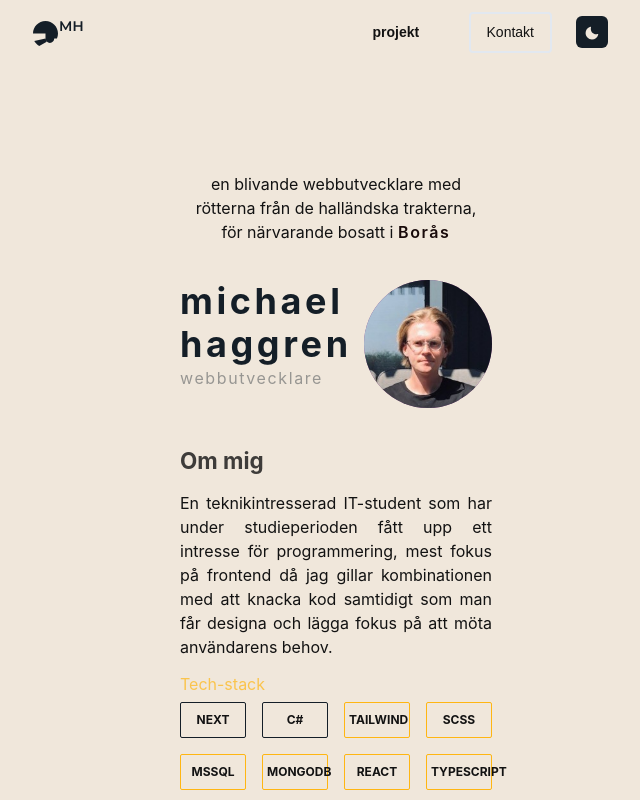
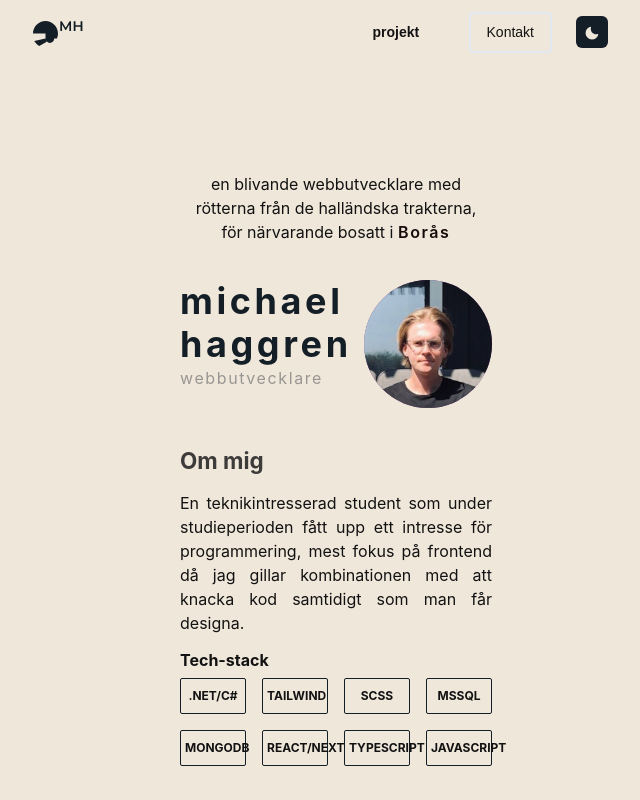
Before and after one commit to michaelhaggren/portfolio, a Next.js app: page / in a window 1280 px wide. Shown: the top 800 px of the page, without its empty margins (304-944 px from the left). Built offline with nearby package versions, Linux system fonts and the light colour scheme.

Commit message:
Smaller tweaks/fixes

```diff
--- a/components/ProjectItem/index.tsx
+++ b/components/ProjectItem/index.tsx
@@ -8,7 +8,7 @@ export const Title = ({ children }: TitleProps) => (
   <Box>
     <NextLink href="/projects" passHref>
       <Link>
-        <Paragraph className=" w-auto  inline-block border-orange-orangePrimary hover:border-b ">
+        <Paragraph className=" w-auto  inline-block y hover:border-b ">
           projects
         </Paragraph>
       </Link>
@@ -18,7 +18,7 @@ export const Title = ({ children }: TitleProps) => (
       <ChevronRightIcon />{' '}
     </span>
     <Heading
-      className="text-orange-orangePrimary opacity-80"
+      className="opacity-80"
       display="inline-block"
       as="h3"
       fontSize={20}
--- a/pages/index.tsx
+++ b/pages/index.tsx
@@ -16,6 +16,7 @@ import { FaBeer } from 'react-icons/fa';
 import { HiChartBar, HiOutlineCode } from 'react-icons/hi';
 import { GiPianoKeys, GiFoodTruck } from 'react-icons/gi';
 import Head from 'next/head';
+import { motion, MotionConfig } from 'framer-motion';
 const Home = () => (
   <Box>
     <Head>
@@ -23,11 +24,13 @@ const Home = () => (
       <meta name="twitter:title" />
       <meta property="og:title" />
     </Head>
+
     <div className="grid place-items-center grid-cols-1">
       <div className="w-2/4 md:w-1/4 sm:w-1/6">
+        <Section delay="0.2">
           <Box borderRadius="xl" mb={6} mt={10} p={3} textAlign="center">
-          en blivande webbutvecklare med rötterna från de halländska trakterna,
-          för närvarande bosatt i{' '}
+            en blivande webbutvecklare med rötterna från de halländska
+            trakterna, för närvarande bosatt i{' '}
             <Box
               className="inline-block"
               color={useColorModeValue('#180A0A', '#ffb612')}
@@ -66,26 +69,21 @@ const Home = () => (
               textAlign="center"
             ></Box>
           </Box>
-        <Section>
+        </Section>
+        <Section delay="0.4">
           <Heading as="h2" mt={10} fontSize="1.4em" className=" opacity-80">
             Om mig
           </Heading>
 
           <Box alignItems="center" my={4}>
             <Paragraph>
-              En teknikintresserad IT-student som har under studieperioden fått
-              upp ett intresse för programmering, mest fokus på frontend då jag
-              gillar kombinationen med att knacka kod samtidigt som man får
-              designa och lägga fokus på att möta användarens behov.
+              En teknikintresserad student som under studieperioden fått upp ett
+              intresse för programmering, mest fokus på frontend då jag gillar
+              kombinationen med att knacka kod samtidigt som man får designa.
             </Paragraph>
           </Box>
           <Box alignItems="center" my={4}>
-            <Heading
-              className="text-orange-orangePrimary opacity-70"
-              as="h4"
-              fontSize="1em"
-              fontWeight="normal"
-            >
+            <Heading as="h3" fontSize="1em" fontWeight="bold">
               Tech-stack
             </Heading>
             <Paragraph>
@@ -98,25 +96,17 @@ const Home = () => (
                   borderColor={useColorModeValue('#141E27', '#ffb612')}
                   py="2"
                   px="1"
-                  className=" border text-center"
-                  colorScheme="grey"
-                >
-                  Next
-                </Badge>
-                <Badge
-                  border="1px"
-                  borderColor={useColorModeValue('#141E27', '#ffb612')}
-                  py="2"
-                  px="1"
                   className="border text-center"
                   colorScheme="grey"
                 >
-                  C#
+                  .NET/C#
                 </Badge>
                 <Badge
                   py="2"
                   px="1"
-                  className="border-orange-orangePrimary border text-center"
+                  border="1px"
+                  borderColor={useColorModeValue('#141E27', '#ffb612')}
+                  className="border text-center"
                   colorScheme="grey"
                 >
                   Tailwind
@@ -124,7 +114,9 @@ const Home = () => (
                 <Badge
                   py="2"
                   px="1"
-                  className="border-orange-orangePrimary border text-center"
+                  border="1px"
+                  borderColor={useColorModeValue('#141E27', '#ffb612')}
+                  className="border text-center"
                   colorScheme="grey"
                 >
                   SCSS
@@ -132,7 +124,9 @@ const Home = () => (
                 <Badge
                   py="2"
                   px="1"
-                  className="border-orange-orangePrimary border text-center"
+                  border="1px"
+                  borderColor={useColorModeValue('#141E27', '#ffb612')}
+                  className="border text-center"
                   colorScheme="grey"
                 >
                   MSSQL
@@ -140,7 +134,9 @@ const Home = () => (
                 <Badge
                   py="2"
                   px="1"
-                  className="border-orange-orangePrimary border text-center"
+                  border="1px"
+                  borderColor={useColorModeValue('#141E27', '#ffb612')}
+                  className="border text-center"
                   colorScheme="grey"
                 >
                   MongoDB
@@ -148,15 +144,19 @@ const Home = () => (
                 <Badge
                   py="2"
                   px="1"
-                  className="border-orange-orangePrimary border text-center"
+                  border="1px"
+                  borderColor={useColorModeValue('#141E27', '#ffb612')}
+                  className="border text-center"
                   colorScheme="grey"
                 >
-                  React
+                  React/Next
                 </Badge>
                 <Badge
                   py="2"
                   px="1"
-                  className="border-orange-orangePrimary border text-center"
+                  border="1px"
+                  borderColor={useColorModeValue('#141E27', '#ffb612')}
+                  className="border text-center"
                   colorScheme="grey"
                 >
                   Typescript
@@ -164,17 +164,19 @@ const Home = () => (
                 <Badge
                   py="2"
                   px="1"
-                  className="border-orange-orangePrimary border text-center"
+                  border="1px"
+                  borderColor={useColorModeValue('#141E27', '#ffb612')}
+                  className="border text-center"
                   colorScheme="grey"
                 >
-                  Typescript
+                  JAVASCRIPT
                 </Badge>
               </SimpleGrid>
             </Paragraph>
           </Box>
         </Section>
         <Divider />
-        <Section>
+        <Section delay="0.6">
           <Heading as="h2" mt={10} fontSize="1.4em" className=" opacity-80">
             Projekt
           </Heading>
@@ -185,14 +187,15 @@ const Home = () => (
                 rightIcon={<ChevronRightIcon />}
                 bg={useColorModeValue('#141E27', '#ffb612')}
                 color={useColorModeValue('#ffb612', '#141E27')}
+                className="hover:bg-current text-current"
               >
-                Mina projekt
+                Mina Projekt
               </Button>
             </NextLink>
           </Box>
         </Section>
         <Divider color="white" mb="6" />
-        <Section delay="0.4">
+        <Section delay="0.8">
           <Heading as="h2" fontSize="1.7em" mb="4" className=" opacity-80">
             Intressen
           </Heading>
--- a/pages/projects.tsx
+++ b/pages/projects.tsx
@@ -1,12 +1,18 @@
 import type { NextPage } from 'next';
 import { Container, Heading, SimpleGrid } from '@chakra-ui/react';
 import { CardItem } from '../components/Card';
-import bookfullstack from '../public/images/bookfullstack.png';
+import bookfullstack from '../public/images/homepage.png';
 import cryptoApp from '../public/images/cryptoapp.png';
 import Section from '../components/Section';
+import Head from 'next/head';
 const Projects: NextPage = () => {
   return (
     <div className="py-4 px-4 mt-10 h-screen ">
+      <Head>
+        <title> Michael Haggren - Portfolio</title>
+        <meta name="twitter:title" />
+        <meta property="og:title" />
+      </Head>
       <Container maxW="4xl">
         <Heading as="h1">Projekt</Heading>
         <div>
--- a/pages/projects/cryptoapp.tsx
+++ b/pages/projects/cryptoapp.tsx
@@ -16,9 +16,9 @@ import P from '../../components/Paragraph';
 
 const Project = () => (
   <Container h="full" py={8} px={3}>
-    <ArticleLayout title="Fullstack Bookapp">
+    <ArticleLayout title="Cryptoapp">
       <Title>
-        Fullstack Bookapp <Badge ml={3}>2021</Badge>
+        Cryptoapp <Badge ml={3}>2021</Badge>
       </Title>
       <P>
         En enkel API cryptoapp som skapades för att vidaretuveckla min kunskap
```
Lines whose indentation alone changed are shown as unchanged.
